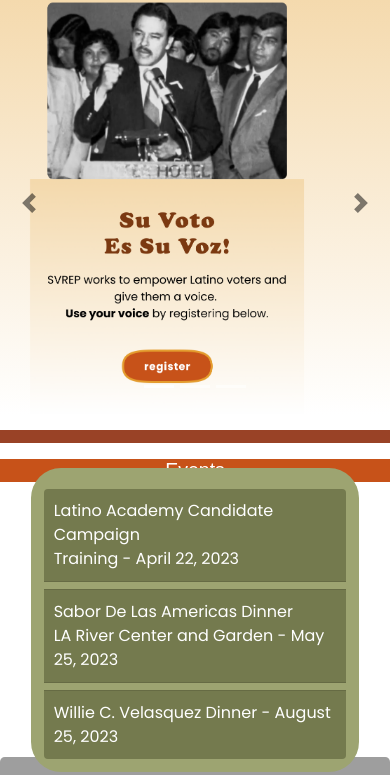
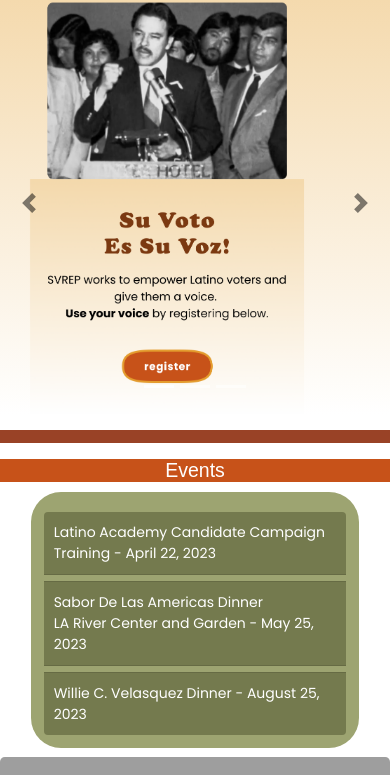
Before and after one commit to Pesqu98/SVREP.github.io, a plain HTML site: page index.html in a window 390 px wide. Shown: the part 69-844 px from the top of the page. Drawn offline with nearby package versions, Linux system fonts and the light colour scheme; grey boxes are pictures that could not be loaded.

Commit message:
events gap

```diff
--- a/css/index.css
+++ b/css/index.css
@@ -167,6 +167,7 @@ text-align: center;
   background-color:#9DA471;
   padding: 1.5vh;
   border-radius: 30px;
+  white-space: normal;
 }
 
 .customlist{
@@ -507,7 +508,7 @@ object-fit: contain;
 }
 
 .customlist{
-  font-size: 16px;
+  font-size: 14px;
 }
 
 .footersocials{
```
